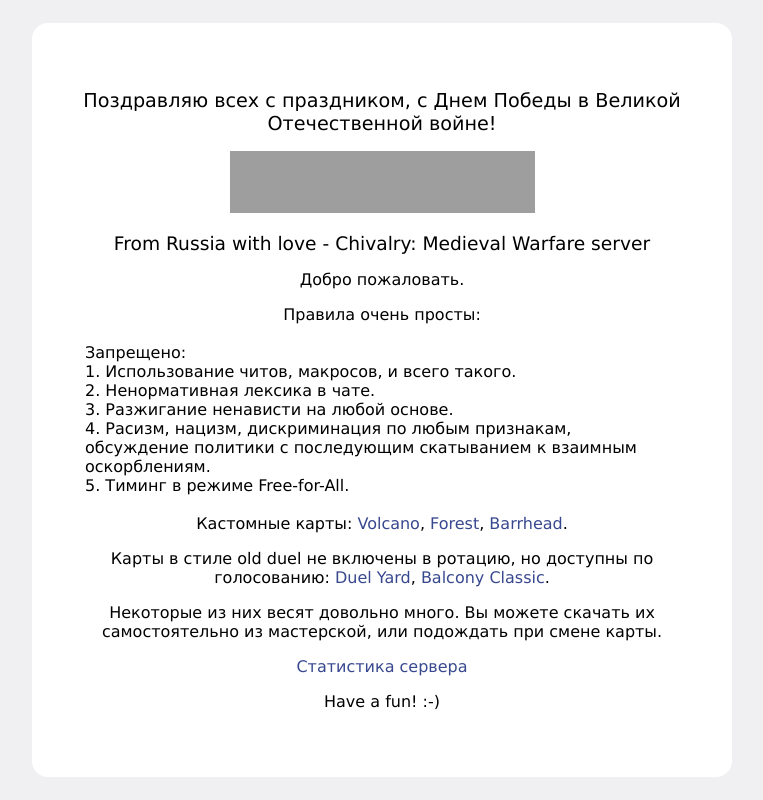
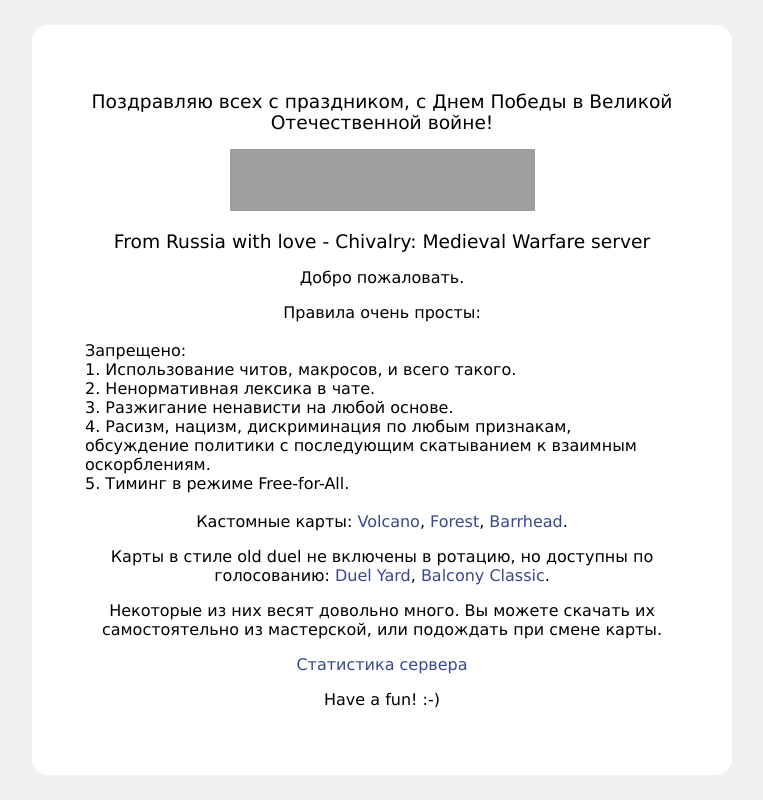
Before and after one commit to From-Russia-With-Love-Chivalry-Server/Server, a plain HTML site: page index.html in a window 1280 px wide. Shown: the whole page, without its empty margins (258-1021 px from the left). Drawn offline with Linux system fonts and the light colour scheme; grey boxes are pictures that could not be loaded.

Commit message:
Update index.html

```diff
--- a/index.html
+++ b/index.html
@@ -47,8 +47,8 @@
 <body>
 <div id="center">
 
-	<p><big>Поздравляю всех с праздником, с Днем Победы в Великой Отечественной войне!</big></p>
-	 <p></p><a><img src="http://bestia-wm.ru/wp-content/uploads/2012/05/Georgievskaya-lenta.jpg"  width="305" height="62"></a></p>
+	<p><span style="font-size: 14pt;">Поздравляю всех с праздником, с Днем Победы в Великой Отечественной войне!</span></p>
+	 <p><a><img src="http://bestia-wm.ru/wp-content/uploads/2012/05/Georgievskaya-lenta.jpg"  width="305" height="62"></a></p>
 		<p><span style="font-size: 14pt;">From Russia with love - Chivalry: Medieval Warfare server</span></p>
 <p>Добро пожаловать.</p>
 <p>Правила очень просты:</p>
```
